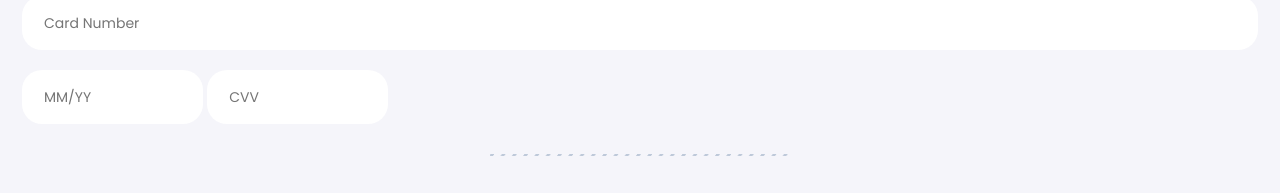
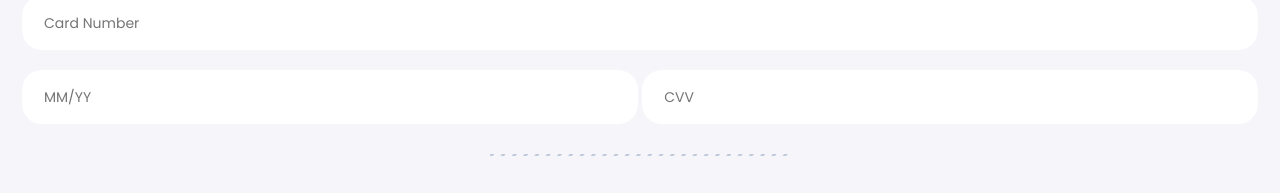
Before and after one commit to myufa/tityus-store, a Next.js app: page /payment in a window 1280 px wide. Shown: the part 346-539 px from the top of the page. Built offline with nearby package versions, Linux system fonts and the light colour scheme.

Commit message:
fixed form centering

```diff
--- a/pages/payment.tsx
+++ b/pages/payment.tsx
@@ -40,6 +40,7 @@ const InfoInput = styled.input`
     margin-bottom: 20px;
     height: 54px;
     text-indent: 20px;
+    width: 100%;
     ::placeholder {
         font-family: 'Poppins';
         font-style: normal;
@@ -180,7 +181,7 @@ const ShippingPage = () => {
             <br />
             <InfoInput placeholder='Card Holder Name' />
             <InfoInput placeholder='Card Number' />
-            <Flex>
+            <Flex justifyContent='center' fullWidth>
                 <InfoInput placeholder='MM/YY' />
                 &nbsp;
                 <InfoInput placeholder='CVV' />
--- a/pages/shipping.tsx
+++ b/pages/shipping.tsx
@@ -211,7 +211,7 @@ const ShippingPage = () => {
             </MethodContainer>
             <br />
             {aquireMethod === AquireMethod.DELIVERY ?(
-                <Flex>
+                <Flex justifyContent='center'>
                     <Flex column>
                         <Flex>
                             <SubHeading>Shipping Address</SubHeading>
```
